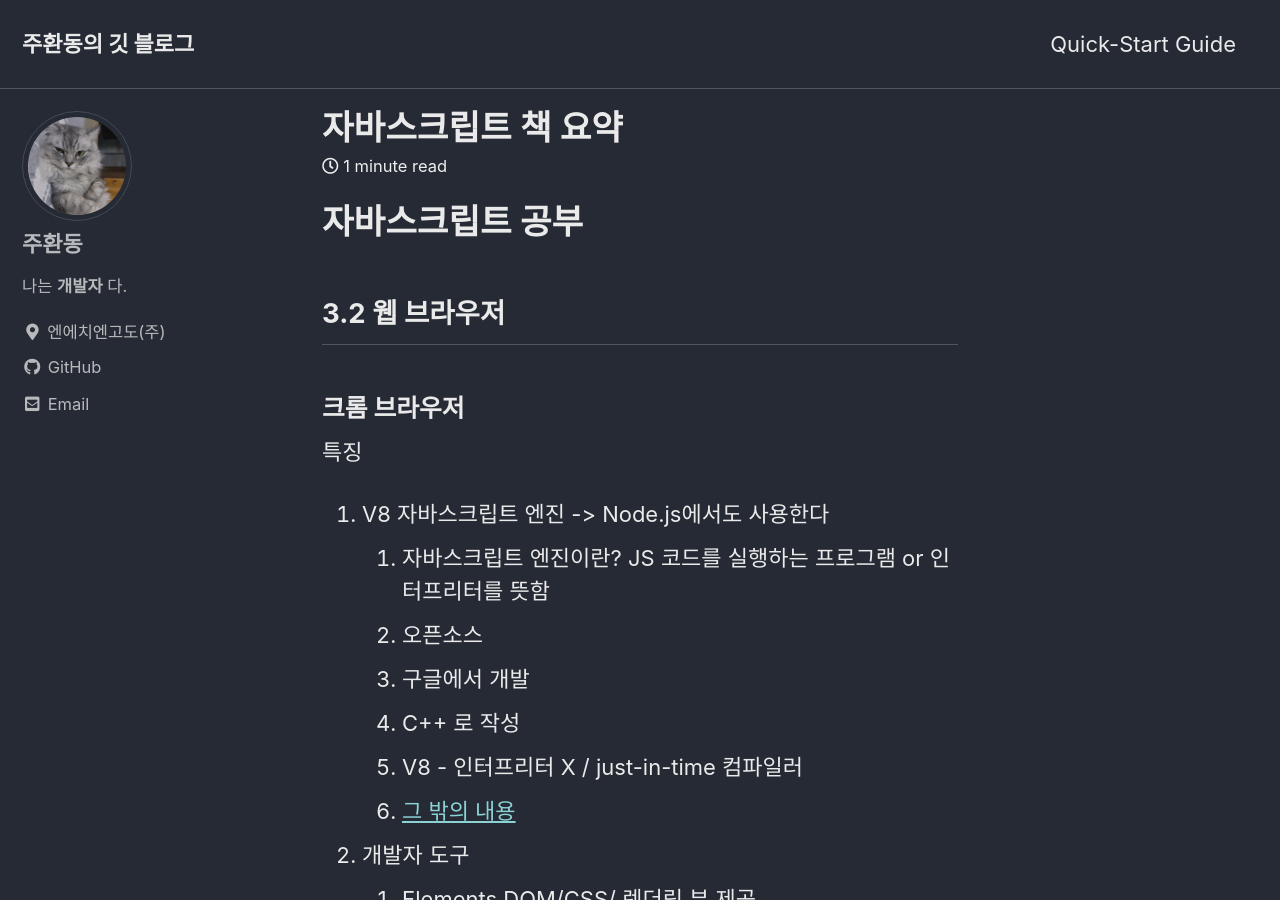
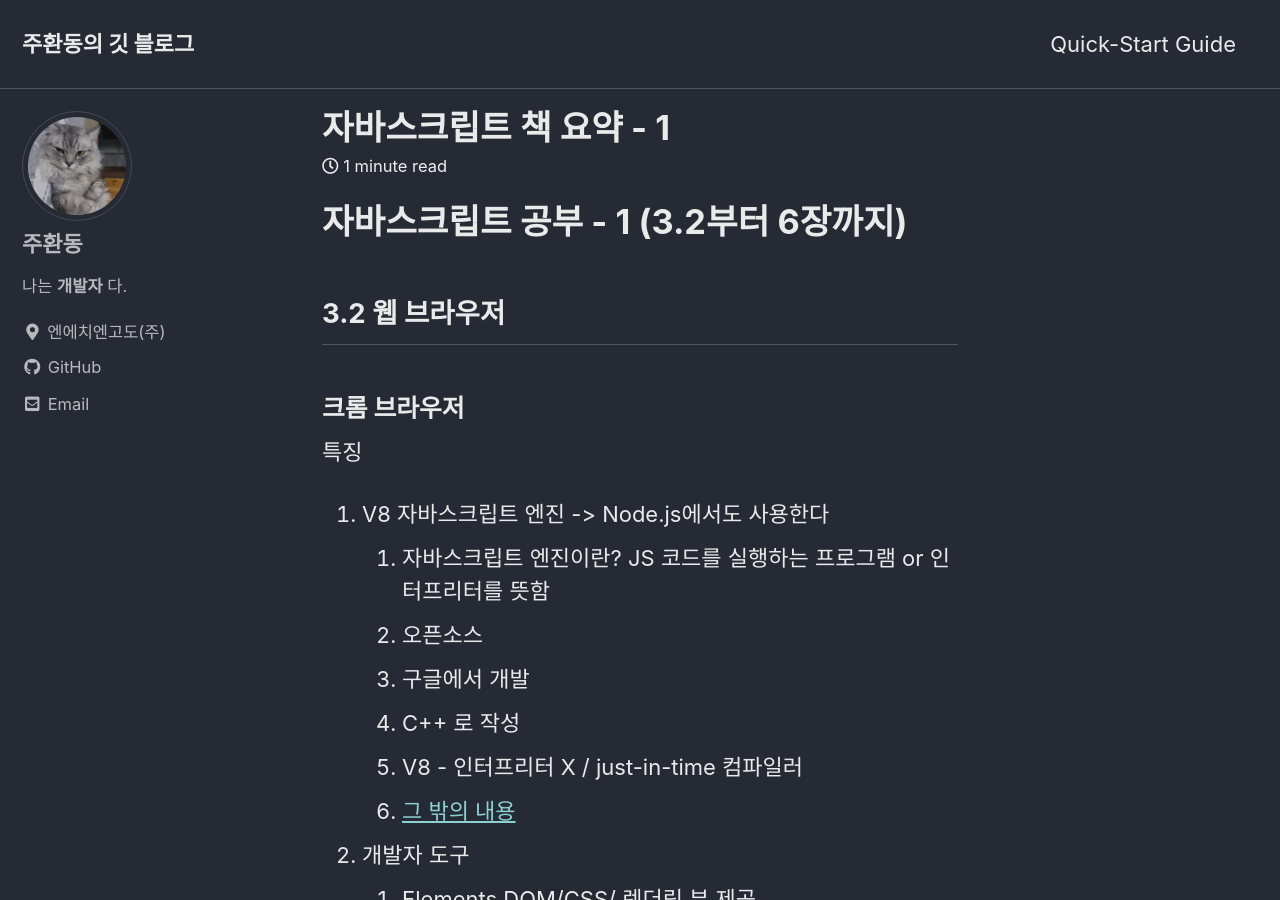
Before and after one commit to hjoo93/basecamp2021, a Jekyll site: the page built from _posts/2021-01-26-js-study.md, in a window 1280 px wide and 900 px high. Built offline with Jekyll 4.4.1, drawn with Linux system fonts in a browser that asks for light colours; cached includes are drawn as plain includes; comment, search, counter and statistics services are not loaded.

Commit message:
fix 제목수정

```diff
--- a/_posts/2021-01-26-js-study.md
+++ b/_posts/2021-01-26-js-study.md
@@ -1,5 +1,5 @@
 ---
-title:  "자바스크립트 책 요약"
+title:  "자바스크립트 책 요약 - 1"
 excerpt: "자바스크립트 책에 내용을 가볍게 정리해보았다."
 
 categories:
@@ -8,7 +8,7 @@ tags:
   - javascript
 ---
 
-# 자바스크립트 공부
+# 자바스크립트 공부 - 1 (3.2부터 6장까지)
 
 ## 3.2 웹 브라우저
 
```
